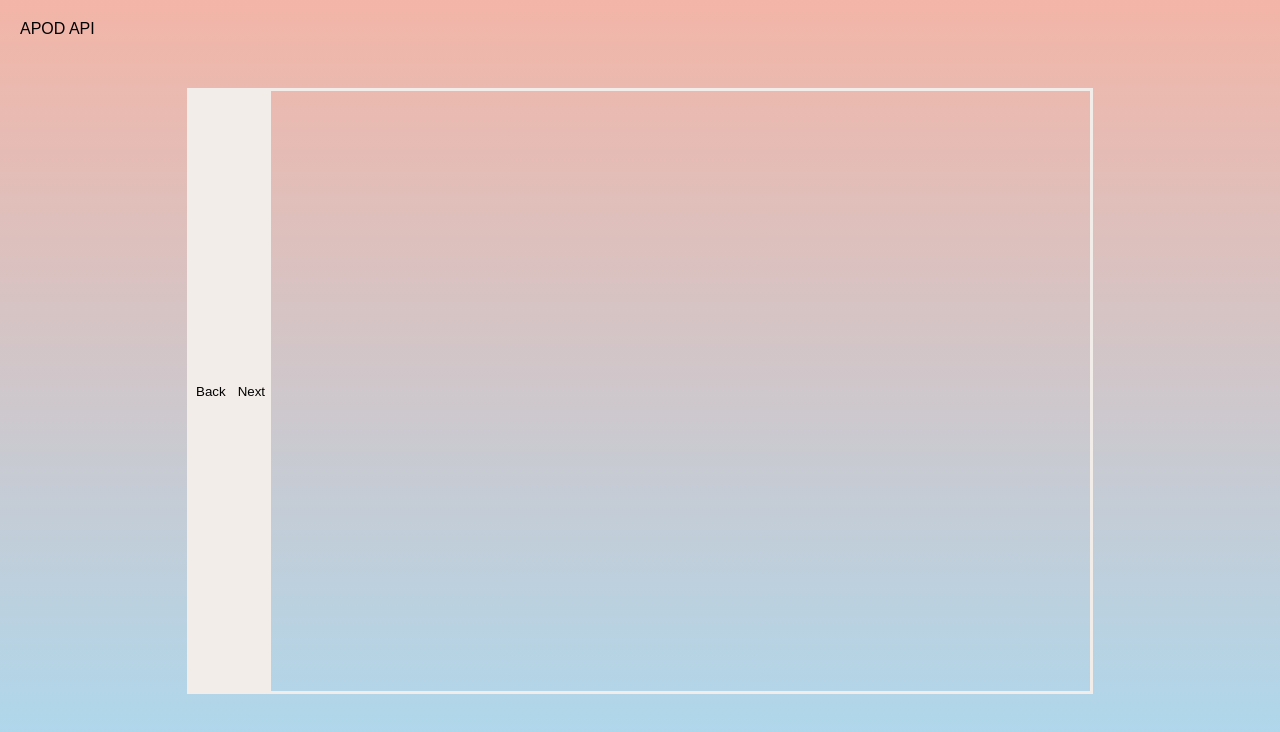
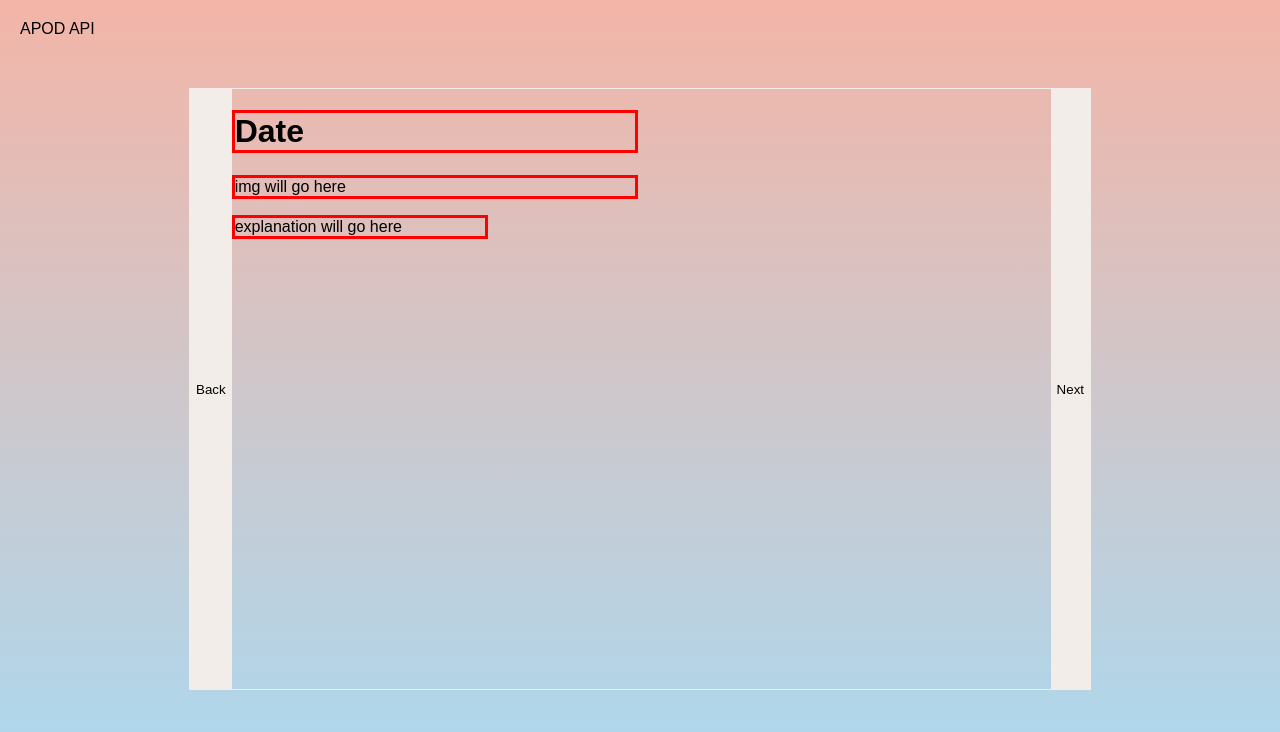
Before and after one commit to rmfortes/API-UI-Pattern, a React (Create React App) app in the folder api-ui-pattern/: page / in a window 1280 px wide. Shown: the top 732 px of the page. Built offline with nearby package versions, Linux system fonts and the light colour scheme; no server answers.

Commit message:
css grid for slider contents

```diff
--- /dev/null
+++ b/api-ui-pattern/src/Apod.js
@@ -0,0 +1,15 @@
+import React, { Component } from 'react';
+
+class Apod extends Component {
+    render() {
+        return (
+            <div>
+                <h1>Date</h1>
+                <div className="image">img will go here</div>
+                <p>explanation will go here</p>
+            </div>
+        );
+    }
+}
+
+export default Apod;
--- a/api-ui-pattern/src/App.css
+++ b/api-ui-pattern/src/App.css
@@ -23,9 +23,32 @@ button {
 
 .Slider {
   display: flex;
-  border: solid #F2EDE8;
+  border: 1px solid #F2EDE8;
   margin: auto;
   margin-top: 50px;
   width: 900px;
   height: 600px;
 }
+
+.contents {
+  font-family: futura, sans-serif;
+  width: 830px;
+  display: grid;
+  grid-template-rows: 2fr 2fr;
+  grid-template-columns: 2fr 2fr;
+  grid-gap: 10px
+}
+
+h1 {
+  border: solid red;
+}
+
+.image {
+  border: solid red;
+  width: 400px
+}
+
+p {
+  border: solid red;
+  width: 250px
+}
--- a/api-ui-pattern/src/App.js
+++ b/api-ui-pattern/src/App.js
@@ -1,8 +1,8 @@
 import React, { Component } from "react";
 import "./App.css";
 import NavBar from "./NavBar.js";
-import Slider from "./Slider.js";
 import BackButton from "./BackButton.js";
+import Apod from "./Apod.js";
 import NextButton from "./NextButton.js";
 
 class App extends Component {
@@ -25,8 +25,9 @@ class App extends Component {
   }
 
   render() {
-    let date = this.state.date;
-    let explanation = this.state.explanation;
+
+
+
     return (
       <div>
         <div className="navBar">
@@ -34,9 +35,9 @@ class App extends Component {
         </div>
         <div className="Slider">
           <BackButton />
-          <h1>{date}</h1>
-          {/* <img src={}></img> */}
-          <p>{explanation}</p>
+          <div className = "contents">
+            <Apod />
+          </div>
           <NextButton />
         </div>
       </div>
```
